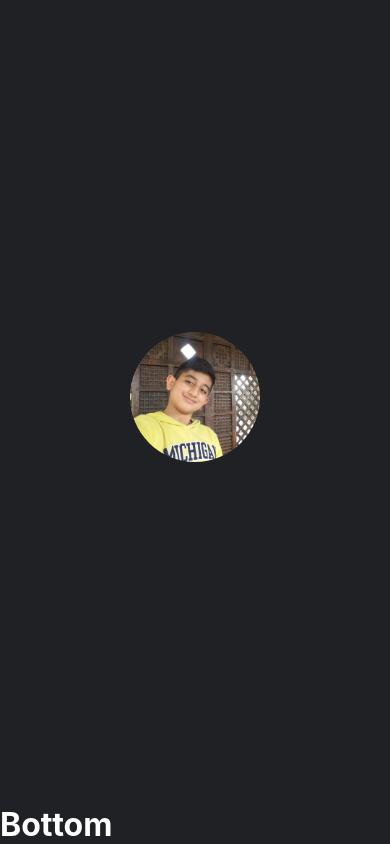
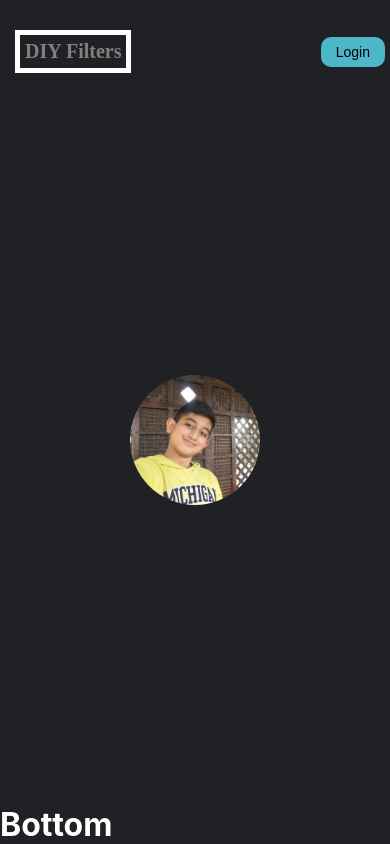
Before and after one commit to SajawalHassan/DIYEmoji-python, a React (Create React App) app in the folder frontend/: page / in a window 390 px wide. Built offline with nearby package versions, Linux system fonts and the light colour scheme.

Commit message:
Make header for mobile

```diff
--- a/frontend/src/components/main/Main.css
+++ b/frontend/src/components/main/Main.css
@@ -2,14 +2,46 @@
   padding: 30px 5px;
 }
 
-.main_body {
+.main__header {
+  display: flex;
+  align-items: center;
+  justify-content: space-between;
+}
+
+.main__headerLeft {
+  margin-left: 10px;
+  color: gray;
+  border: 5px solid white;
+  width: max-content;
+}
+
+.main__header > .main__headerLeft > h1 {
+  padding: 5px;
+  font-size: 20px;
+  font-family: cursive;
+}
+
+.main__header > .main__headerRight > button {
+  font-size: 14px;
+  background-color: rgb(78, 182, 201);
+  border-radius: 10px;
+  padding: 7px 15px;
+  border: none;
+  cursor: pointer;
+}
+
+.main__header > .main__headerRight > button:hover {
+  background-color: rgb(34, 139, 158);
+}
+
+.main__body {
   display: flex;
   justify-content: center;
   align-items: center;
   height: 87vh;
 }
 
-.main_body > img {
+.main__body > img {
   object-fit: contain;
   border-radius: 999px;
   height: 130px;
--- a/frontend/src/components/main/Main.js
+++ b/frontend/src/components/main/Main.js
@@ -6,7 +6,16 @@ import profile_pic from "./images/profilepic.jpg";
 function main() {
   return (
     <div className="main">
-      <div className="main_body">
+      <div className="main__header">
+        <div className="main__headerLeft">
+          <h1>DIY Filters</h1>
+        </div>
+        <div className="main__headerRight">
+          <button>Login</button>
+        </div>
+      </div>
+
+      <div className="main__body">
         {/* WILL CHANGE TO AUTHENTICATOR IMG */}
         <img src={profile_pic} alt="" />
       </div>
```
